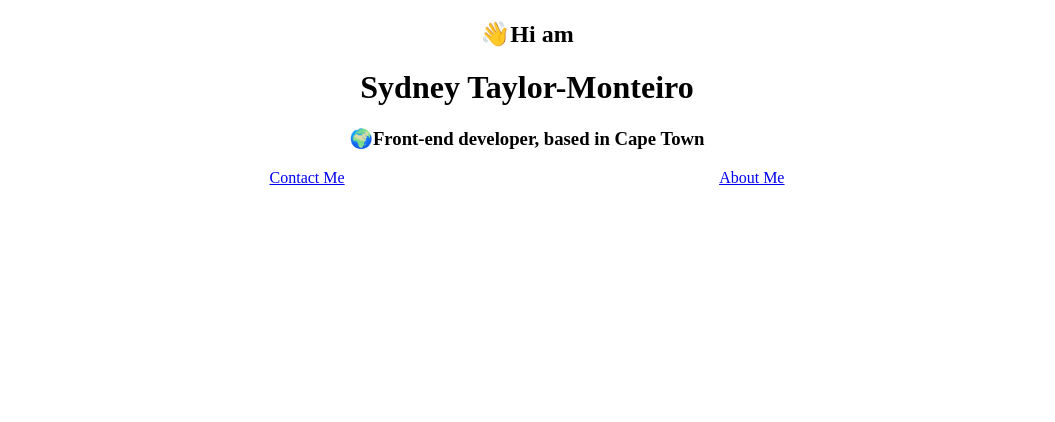
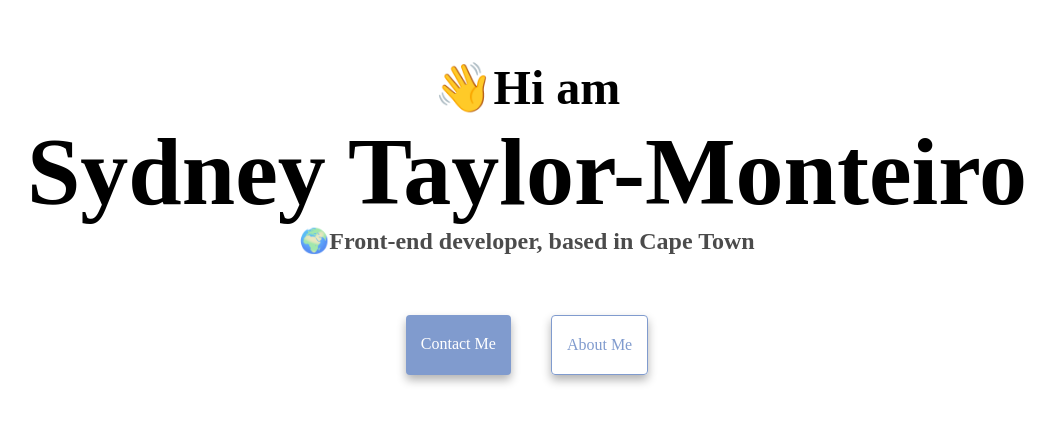
Before and after one commit to Sydney-Taylor-Monteiro/final-project-responsive, a plain HTML site: page index.html in a window 1280 px wide. Shown: the whole page, without its empty margins (113-1168 px from the left). Drawn offline with Linux system fonts and the light colour scheme.

Commit message:
updated css for index.html page

```diff
--- a/index.html
+++ b/index.html
@@ -11,8 +11,8 @@
     <h1>Sydney Taylor-Monteiro</h1>
     <h3>🌍Front-end developer, based in Cape Town</h3>
     <div class="navigation-links">
-      <a href="about.html#contact">Contact Me</a>
-      <a href="about.html">About Me</a>
+      <a href="about.html#contact" class="contact-link">Contact Me</a>
+      <a href="about.html " class="about-link">About Me</a>
     </div>
   </body>
 </html>
--- a/style/style.css
+++ b/style/style.css
@@ -1,10 +1,53 @@
+:root {
+  --primary-color: #809bce;
+  --box-shadow: 0 5px 10px rgba(0, 0, 0, 0.3);
+}
+
+body {
+  margin: 60px 0;
+}
+
 h1,
 h2,
 h3 {
   text-align: center;
+  margin: 0;
+}
+
+h1 {
+  font-size: 96px;
+}
+
+h2 {
+  font-size: 48px;
+}
+
+h3 {
+  font-size: 24px;
+  opacity: 0.7;
 }
 
 .navigation-links {
   display: flex;
-  justify-content: space-evenly;
+  margin-top: 40px;
+  justify-content: center;
 }
+
+.navigation-links a {
+  border-radius: 4px;
+  box-shadow: var(--box-shadow);
+  margin: 20px;
+  padding: 20px 15px;
+  text-decoration: none;
+  text-transform: capitalize;
+}
+
+.contact-link {
+  background: var(--primary-color);
+  color: white;
+}
+
+.about-link {
+  border: 1px solid var(--primary-color);
+  color: var(--primary-color);
+}
```
